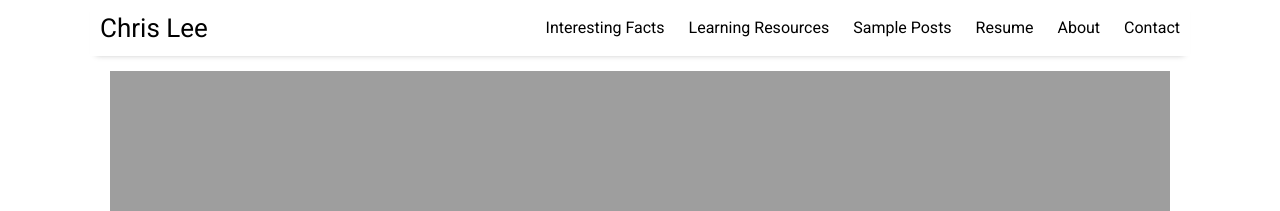
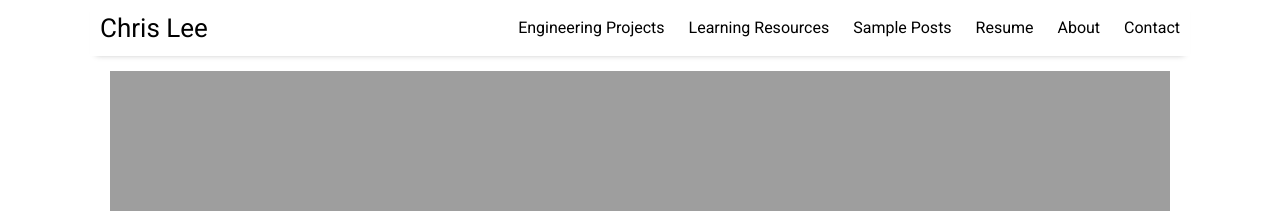
Before and after one commit to Christopher-LeeNU/Christopher-LeeNU.github.io, a Jekyll site: the page built from index.html, in a window 1280 px wide. Shown: the top 211 px of the page. Built offline with Jekyll 4.4.1, drawn with Linux system fonts in a browser that asks for light colours; nearby versions of some CDN libraries; the list of posts is cut into pages by our own code.

Commit message:
Update settings.yml

```diff
--- a/_data/settings.yml
+++ b/_data/settings.yml
@@ -7,7 +7,7 @@ disqus:
 google-ID: 'UA-112060364-2'
 
 menu:
-- {name: 'Interesting Facts',  url: 'facts'}
+- {name: 'Engineering Projects',  url: 'facts'}
 - {name: 'Learning Resources', url: 'resources'}
 - {name: 'Sample Posts',       url: 'sample-posts'}
 - {name: 'Resume',      url: 'resume'}
```
